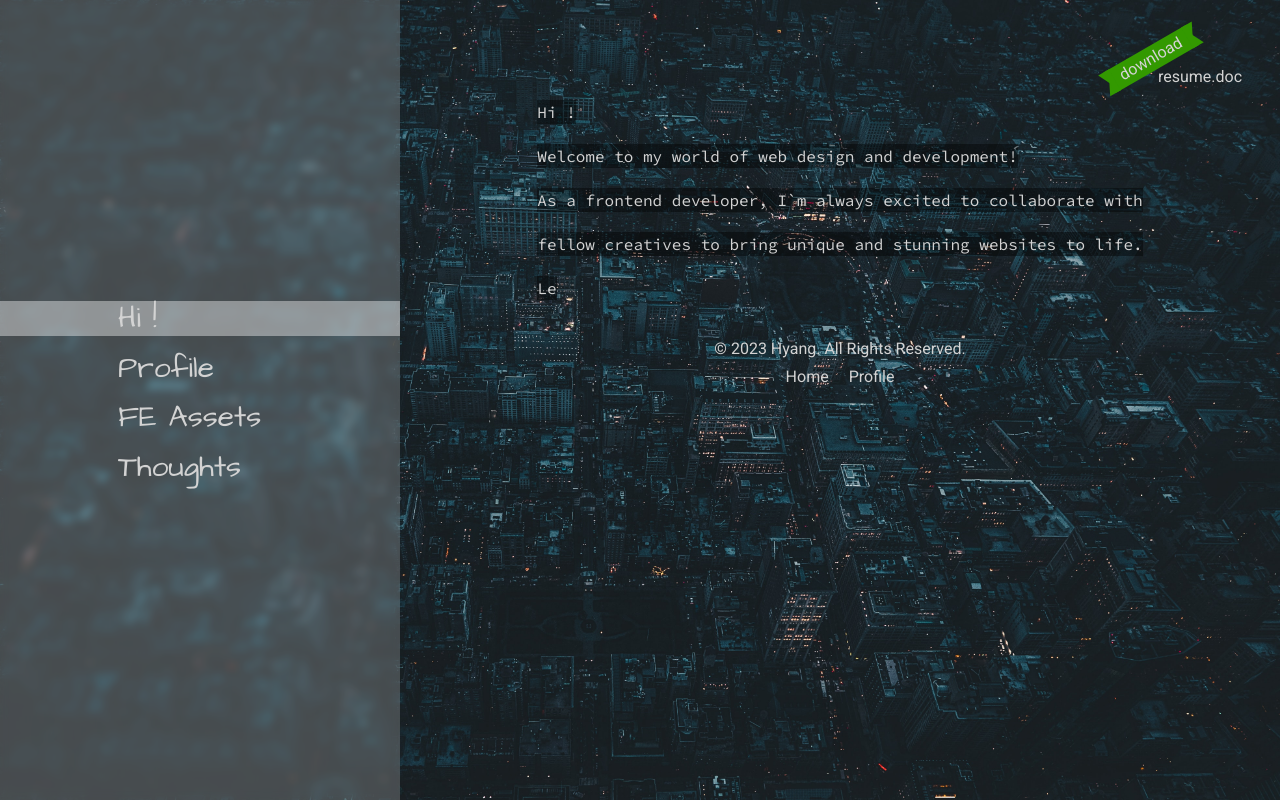
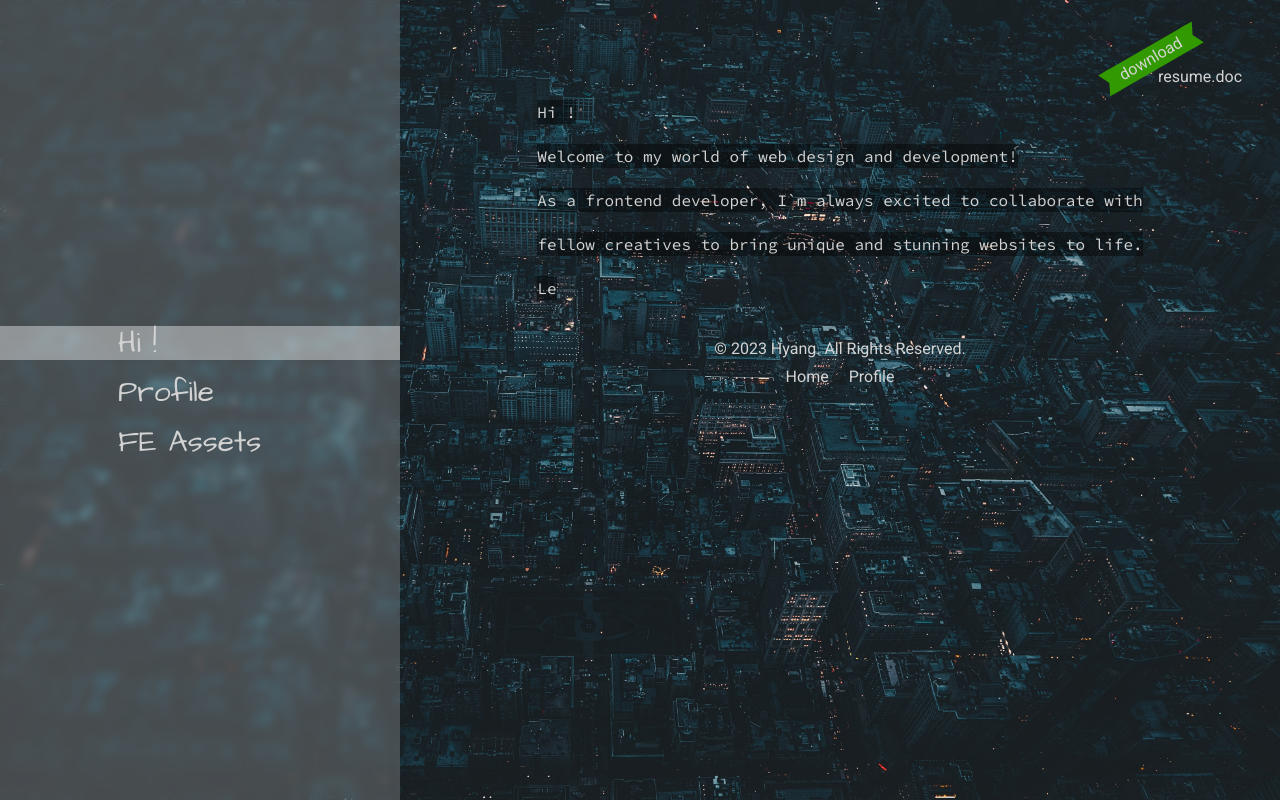
Before and after one commit to Active-Duty-FE/blog-main, a Next.js app: page / in a window 1280 px wide. Built offline with nearby package versions, Linux system fonts and the light colour scheme; a web font is replaced by a local one.

Commit message:
hide thought

```diff
--- a/component/sidebar/config.ts
+++ b/component/sidebar/config.ts
@@ -10,11 +10,11 @@ export const menus = [
   {
     label: 'FE Assets',
     href: '/post'
-  },
-  {
-    label: 'Thoughts',
-    href: '/thought'
   }
+  // {
+  //   label: 'Thoughts',
+  //   href: '/thought'
+  // }
   // {
   //   label: 'About',
   //   href: '/about'
```
